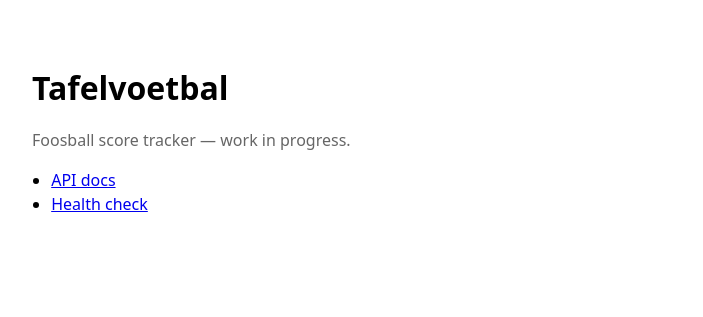
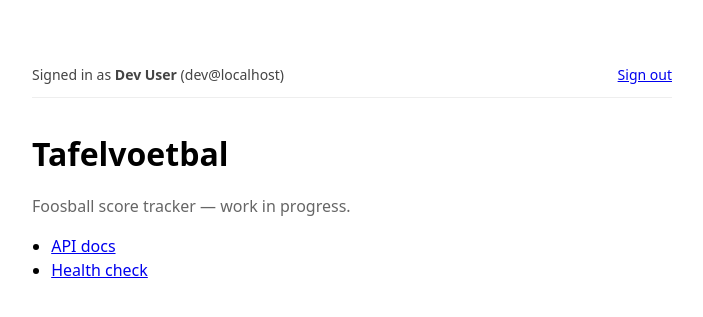
Before and after one commit to MichaelHogervorst/tafelvoetbal-app, a FastAPI app: page / in a window 1280 px wide. Shown: the top 317 px of the page, without its empty margins (288-991 px from the left). Run offline with FastAPI, Linux system fonts and the light colour scheme.

Commit message:
Step 4.6: show signed-in user and logout link in homepage

```diff
--- a/app/templates/index.html
+++ b/app/templates/index.html
@@ -1,5 +1,6 @@
 <!DOCTYPE html>
 <html lang="en">
+
 <head>
     <meta charset="UTF-8">
     <meta name="viewport" content="width=device-width, initial-scale=1.0">
@@ -12,12 +13,38 @@
             padding: 0 1rem;
             line-height: 1.5;
         }
-        h1 { margin-bottom: 0.25rem; }
-        .muted { color: #666; }
-        ul { padding-left: 1.2rem; }
+
+        h1 {
+            margin-bottom: 0.25rem;
+        }
+
+        .muted {
+            color: #666;
+        }
+
+        .user-bar {
+            display: flex;
+            justify-content: space-between;
+            align-items: center;
+            font-size: 0.875rem;
+            color: #444;
+            margin-bottom: 2rem;
+            padding-bottom: 0.75rem;
+            border-bottom: 1px solid #eee;
+        }
+
+        ul {
+            padding-left: 1.2rem;
+        }
     </style>
 </head>
+
 <body>
+    <div class="user-bar">
+        <span>Signed in as <strong>{{ user.name }}</strong> ({{ user.email }})</span>
+        <a href="/auth/logout">Sign out</a>
+    </div>
+
     <h1>{{ app_name }}</h1>
     <p class="muted">Foosball score tracker &mdash; work in progress.</p>
     <ul>
@@ -25,4 +52,5 @@
         <li><a href="/health">Health check</a></li>
     </ul>
 </body>
+
 </html>
```
Also changed, not shown: TODO.md (+1 -1 lines).
